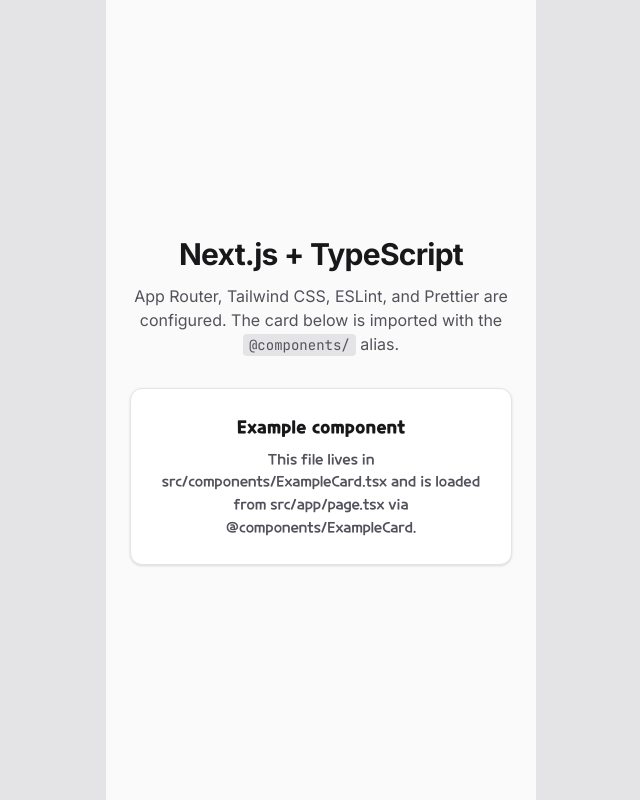
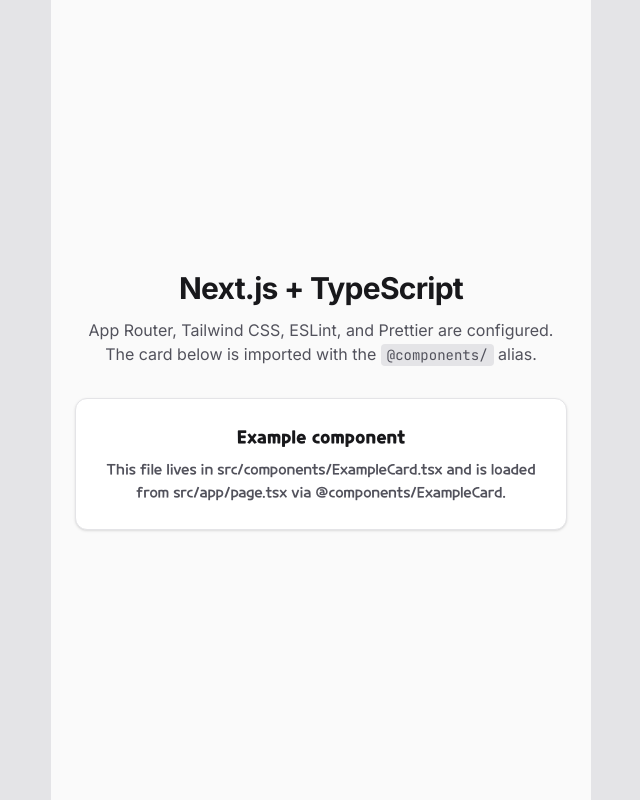
Before and after one commit to SAAABUZAK/crk-coupon, a Next.js app: page / in a window 1280 px wide. Shown: the whole page, without its empty margins (319-959 px from the left). Built offline with nearby package versions, Linux system fonts and the light colour scheme.

Commit message:
feat: fix maxWidth

```diff
--- a/src/app/layout.tsx
+++ b/src/app/layout.tsx
@@ -19,7 +19,7 @@
     >
       <body className="min-h-screen w-full">
         <div className="flex min-h-screen w-full justify-center bg-zinc-200 dark:bg-zinc-900">
-          <div className="flex w-full min-h-screen max-w-[430px] flex-col bg-background text-foreground">
+          <div className="flex w-full min-h-screen max-w-[540px] flex-col bg-background text-foreground">
             {children}
           </div>
         </div>
```
